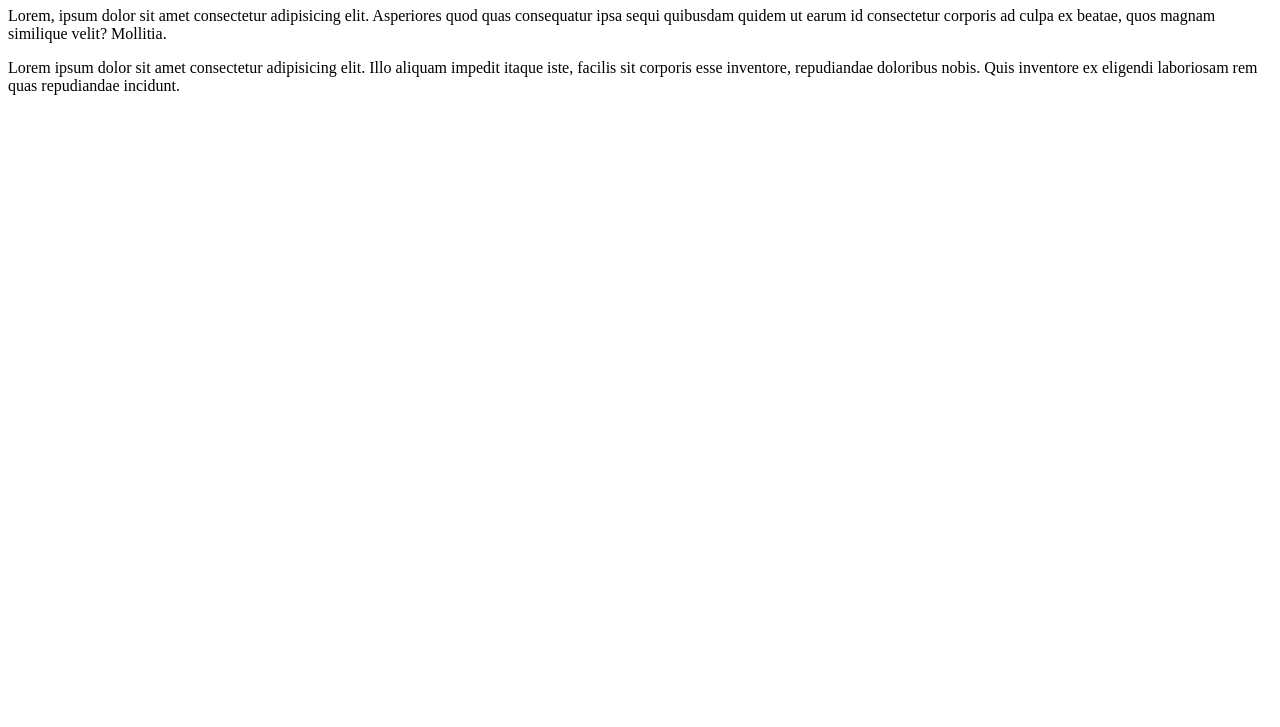
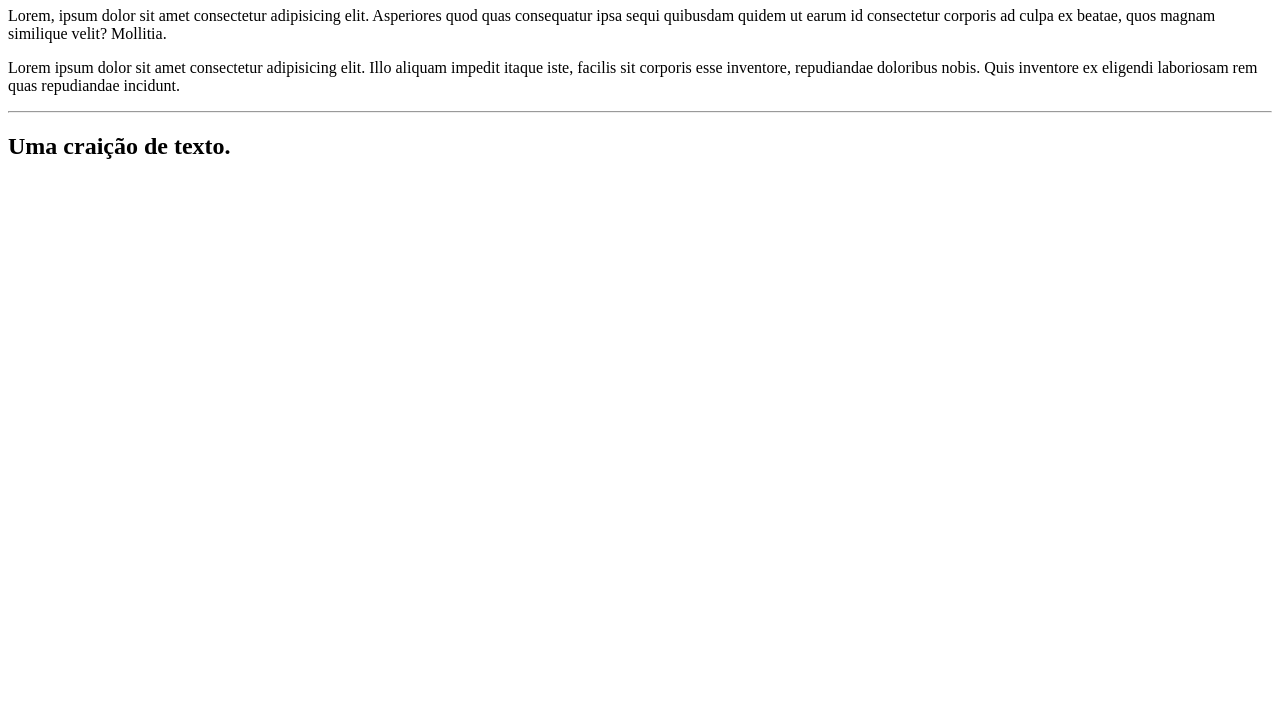
Before and after one commit to edskate/Cria--o-Programa-Pyhton, a plain HTML site: page index.html in a window 1280 px wide. Shown: the part 73-800 px from the top of the page. Drawn offline with Linux system fonts and the light colour scheme.

Commit message:
atualização

```diff
--- a/index.html
+++ b/index.html
@@ -9,5 +9,7 @@
     <h1>Color</h1>
     <p>Lorem, ipsum dolor sit amet consectetur adipisicing elit. Asperiores quod quas consequatur ipsa sequi quibusdam quidem ut earum id consectetur corporis ad culpa ex beatae, quos magnam similique velit? Mollitia.</p>
     <p>Lorem ipsum dolor sit amet consectetur adipisicing elit. Illo aliquam impedit itaque iste, facilis sit corporis esse inventore, repudiandae doloribus nobis. Quis inventore ex eligendi laboriosam rem quas repudiandae incidunt.</p>
+    <hr>
+    <h2>Uma craição de texto.</h2>
 </body>
 </html>
```
